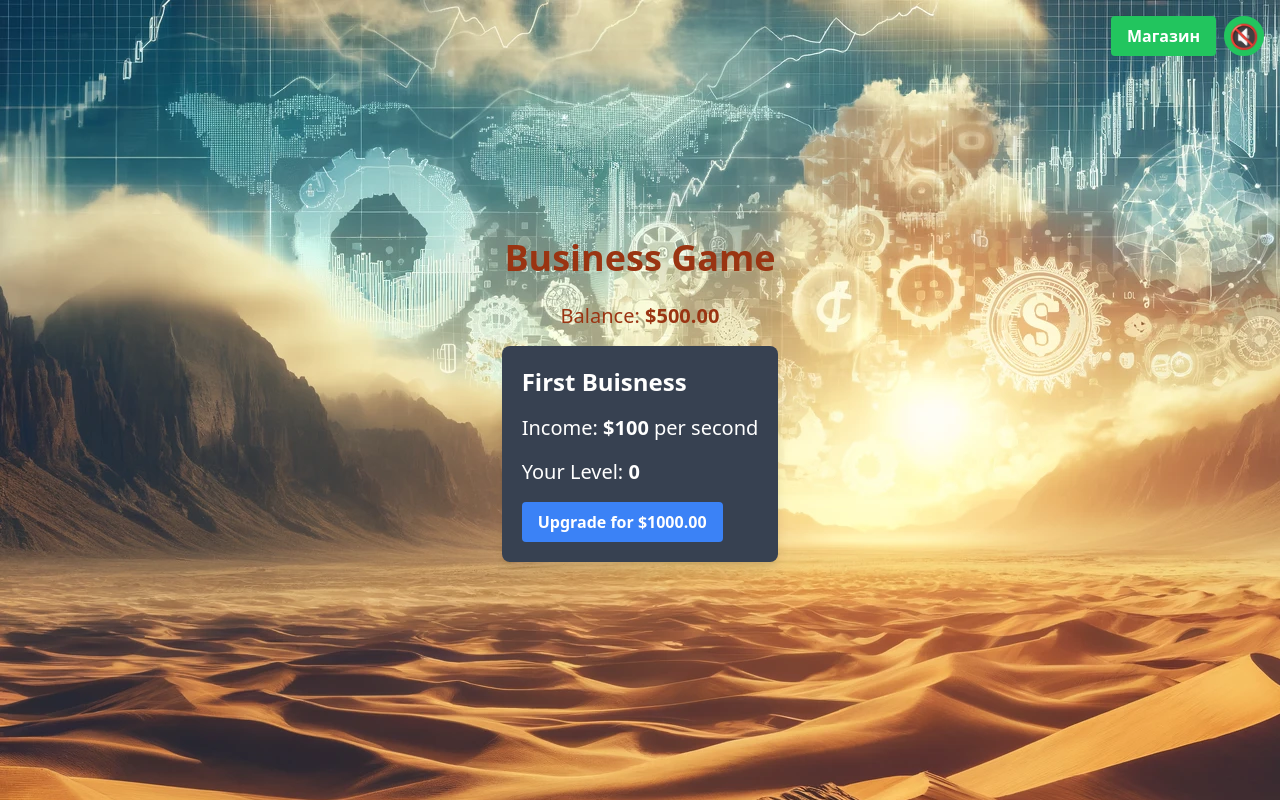
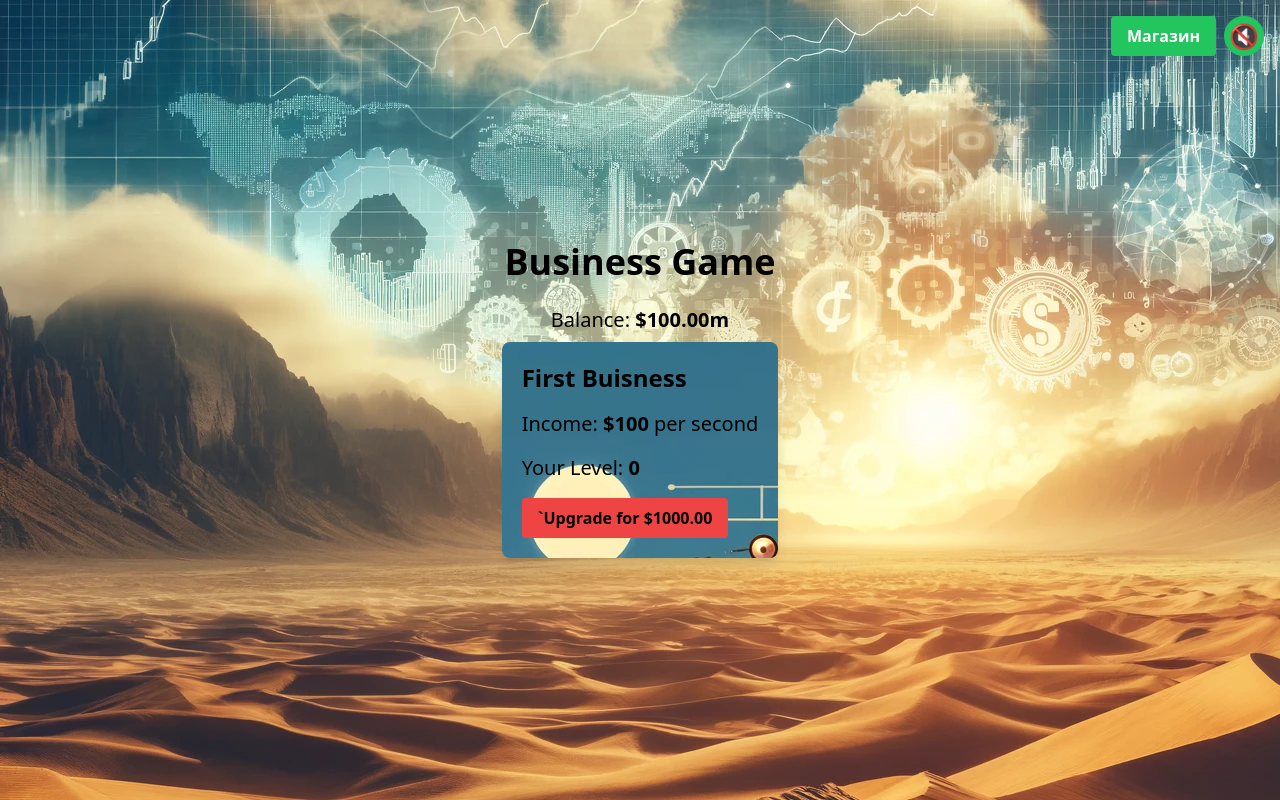
Before and after one commit to F3L1XSSS/Idle-Clicker-Game, a React (Create React App) app in the folder my-app/: page /location in a window 1280 px wide. Built offline with nearby package versions, Linux system fonts and the light colour scheme.

Commit message:
Update World2.js

```diff
--- a/my-app/src/World2.js
+++ b/my-app/src/World2.js
@@ -4,8 +4,11 @@ import backgroundMusic from './Audio/steps-full.wav'
 import backgroundImage from './Photo/Fone2.webp'
 import YellowCrystal from './Photo/yellowCrystal.png'
 import BackToLock from './Component/BackToLoc';
+import BuisnessPhone from './Photo/BuisnessPhone.webp';
 
-const SecBuisnessWindow = ({fname, fIncome, fOnUpgrade, fUpgradeCost, fLevel, fUnlocked, fOnUnlock, fUnlockCost, multiplier}) => {
+const SecBuisnessWindow = ({fname, fIncome, fOnUpgrade, fUpgradeCost, fLevel, fUnlocked, fOnUnlock, fUnlockCost, multiplier, fConvertNumberToShortForm, sciencePoints}) => {
+  const isFifthUpgrade = (fLevel + 1) % 5 === 0;
+
   if (!fUnlocked) {
     return (
       <button
@@ -18,15 +21,16 @@ const SecBuisnessWindow = ({fname, fIncome, fOnUpgrade, fUpgradeCost, fLevel, fU
   }
 
   return (
-    <div className="bg-gray-700 p-5 rounded-lg shadow-lg">
-      <h3 className="text-2xl font-bold mb-4">{fname}</h3>
-      <p className="text-xl mb-4">Income: <span className="font-bold">${fIncome.toFixed(2) * multiplier.toFixed(2)}</span> per second</p>
-      <p className="text-xl mb-4">Your Level: <span className="font-bold">{fLevel}</span></p>
+    <div style={{backgroundImage: `url(${BuisnessPhone})`}} className="p-5 rounded-lg shadow-lg">
+      <h3 className="text-2xl font-bold mb-4 text-black">{fname}</h3>
+      <p className="text-xl mb-4 text-black">Income: <span className="font-bold">${fConvertNumberToShortForm(fIncome.toFixed(2) * multiplier.toFixed(2))}</span> per second</p>
+      <p className="text-xl mb-4 text-black">Your Level: <span className="font-bold">{fLevel}</span></p>
       <button
-        className="bg-blue-500 hover:bg-blue-700 text-white font-bold py-2 px-4 rounded transition duration-300 ease-in-out transform hover:scale-110"
+        className="bg-red-500 hover:bg-red-700 text-black font-bold py-2 px-4 rounded transition duration-300 ease-in-out transform hover:scale-110"
         onClick={fOnUpgrade}
+        disabled={isFifthUpgrade && sciencePoints < 1} // Отключить кнопку, если это пятое улучшение и не хватает очков науки
       >
-        Upgrade for ${fUpgradeCost.toFixed(2)}
+        `Upgrade for ${fConvertNumberToShortForm(fUpgradeCost.toFixed(2))}
       </button>
     </div>
   );
@@ -45,8 +49,10 @@ const LocationPage = () => {
     localStorage.removeItem('purchasedLocations');
   };
 
+
+
   const convertBalanceToYellowCrystal = () => {
-    const conversionRate = 10000000; // Курс обмена
+    const conversionRate = 1000000000; // Курс обмена
     const newYellowCrystal = fBalance / conversionRate;
     setYellowCrystal(currentYellowCrystal => currentYellowCrystal + newYellowCrystal);
     setFBalance(0); // Обнуляем balance после конвертации
@@ -62,10 +68,35 @@ const LocationPage = () => {
     }
   };
 
+  function fConvertNumberToShortForm(number) {
+    let suffixes = 'ambtdefghijklnopqrsuvwxyz'.split('');
+    let suffixIndex = -1;
+    let processedNumber = number;
+
+  if (processedNumber >= 999999)  {
+    while (processedNumber >= 1000) {
+      processedNumber /= 1000;
+      suffixIndex++;
+    }
+  } else {
+    return(number);
+  }
+
+    let suffix = suffixIndex === -1 ? '' : suffixes[suffixIndex % suffixes.length];
+    // Для суффиксов больше 'z', добавляем дополнительную букву
+    let additionalSuffix = Math.floor(suffixIndex / suffixes.length);
+    if (additionalSuffix > 0) {
+      suffix = String.fromCharCode(96 + additionalSuffix) + suffix;
+    }
+
+    return processedNumber.toFixed(2) + suffix;
+  }
+
   const purchaseUpgrade = (id, cost) => {
     if (fBalance >= cost) {
       setFBalance(currentfBalance => currentfBalance - cost);
       setSecPurchasedUpgrade(prev => ({ ...prev, [id]: true }));
+
 
       if (id === 2 || id === 5) {
         setSFirstBusinessMultiplier(prev => {
@@ -116,7 +147,7 @@ const LocationPage = () => {
 
     return (
         <>
-        <div key={id} className="bg-gray-600 p-4 rounded-lg shadow-inner">
+        <div key={id} className="bg-gray-600 p-4 rounded-lg shadow-inner mt-2">
           <h3 className="text-lg">{totname}</h3>
           <p>Стоимость: {totcost} $</p>
           <p>Effect: income x2</p>
@@ -173,7 +204,6 @@ const LocationPage = () => {
       id: 5, totname: 'First Buisness Upgrade #2', totcost: 1000000
     },
   ]
-
   const [purchasedLocations, setPurchasedLocations] = useState(() => {
     const savedLocations = localStorage.getItem('purchasedLocations');
     return savedLocations ? JSON.parse(savedLocations) : {};
@@ -184,7 +214,7 @@ const LocationPage = () => {
   });
 
   const [yellowCrystal, setYellowCrystal] = useState(() => Number(localStorage.getItem('yellowCrystal')) || 1000);
-  const [fBalance, setFBalance] = useState(() => Number(localStorage.getItem('fBalance')) || 0);
+  const [fBalance, setFBalance] = useState(() => Number(localStorage.getItem('fBalance')) || 100000000);
   const [fIncome, setFIncome] = useState(() => Number(localStorage.getItem('fIncome')) || 100);
   const [fUpgradeCost, setFUpgradeCost] = useState (() => Number(localStorage.getItem('fUpgradeCost')) || 1000);
   const [fUpgradeCount, setFUpgradeCount] = useState (() => Number(localStorage.getItem('fUpgradeCount')) || 0);
@@ -214,6 +244,7 @@ const LocationPage = () => {
   }, [fIncome,sFirstBusinessMultiplier]);
 
   const fPurshcaseUpgrade = () => {
+
     if (fBalance >= fUpgradeCost) {
       setFIncome(currentfIncome => currentfIncome * 1.7);
         setFBalance(currentfBalance => currentfBalance - fUpgradeCost)
@@ -221,14 +252,9 @@ const LocationPage = () => {
 
         setFUpgradeCost(currentfCost => currentfCost * 2);
 
-        if ((fUpgradeCount + 1) % 5 === 0) {
-          setFIncome(currentfIncome => currentfIncome * 1.2);
-        }
-        if ((fUpgradeCount + 1) % 10 === 0) {
-          setFIncome(currentfIncome => currentfIncome * 1.3);
-        }
       } else {
-        alert("balance not enough!");
+        let fErrorMessage = "Balance not enough!";
+        alert(fErrorMessage);
       }
   }
 
@@ -245,7 +271,7 @@ const LocationPage = () => {
         </div>
 
         {isStoreOpen && (
-  <div style={{zIndex: 100, maxHeight: '500px', overflowY: 'auto', width: '400px'}}className="bg-gray-700 p-5 rounded-lg shadow-lg mt-5 absolute right-0 top-14 mr-4">
+  <div style={{zIndex: 100, maxHeight: '500px', overflowY: 'auto', width: '400px', backgroundImage: `url(${BuisnessPhone})`}}className="bg-gray-700 p-5 rounded-lg shadow-lg mt-5 absolute right-0 top-14 mr-4">
   <h2 className="text-xl mb-4">Магазин локаций</h2>
   <div className="flex items-center mb-4">
   <img src={YellowCrystal} alt="Green Crystal" className="inline-block h-6 w-6" /> <span className="font-bold">{yellowCrystal.toFixed(4)}</span>
@@ -273,7 +299,7 @@ const LocationPage = () => {
       ))}
 
 <div className="mt-8 mb-4">
-      <h2 className="text-xl font-bold">Upgrades</h2>
+      <h2 className="text-black text-xl font-bold">Upgrades</h2>
     </div>
 
     {totalUpgrade.map(totalUpgradeItem => (
@@ -292,8 +318,8 @@ const LocationPage = () => {
 )}
 
 
-      <h1 className="text-4xl font-bold mb-6 text-orange-800">Business Game</h1>
-      <p className="text-orange-800 text-xl mb-4">Balance: <span className="text-orange-800 font-bold">${fBalance.toFixed(2)}</span></p>
+      <h1 className="text-4xl font-bold mb-6 text-black">Business Game</h1>
+      <p className="text-xl mb-2 text-black">Balance: <span className="font-bold text-black">${fConvertNumberToShortForm(fBalance.toFixed(2))}</span></p>
       <div className="flex flex-wrap justify-center gap-4">
       <SecBuisnessWindow
           fname="First Buisness"
@@ -303,6 +329,7 @@ const LocationPage = () => {
           fLevel={fUpgradeCount}
           fUnlocked={true}
           multiplier={sFirstBusinessMultiplier}
+          fConvertNumberToShortForm={fConvertNumberToShortForm}
         />
       </div>
     </div>
```
